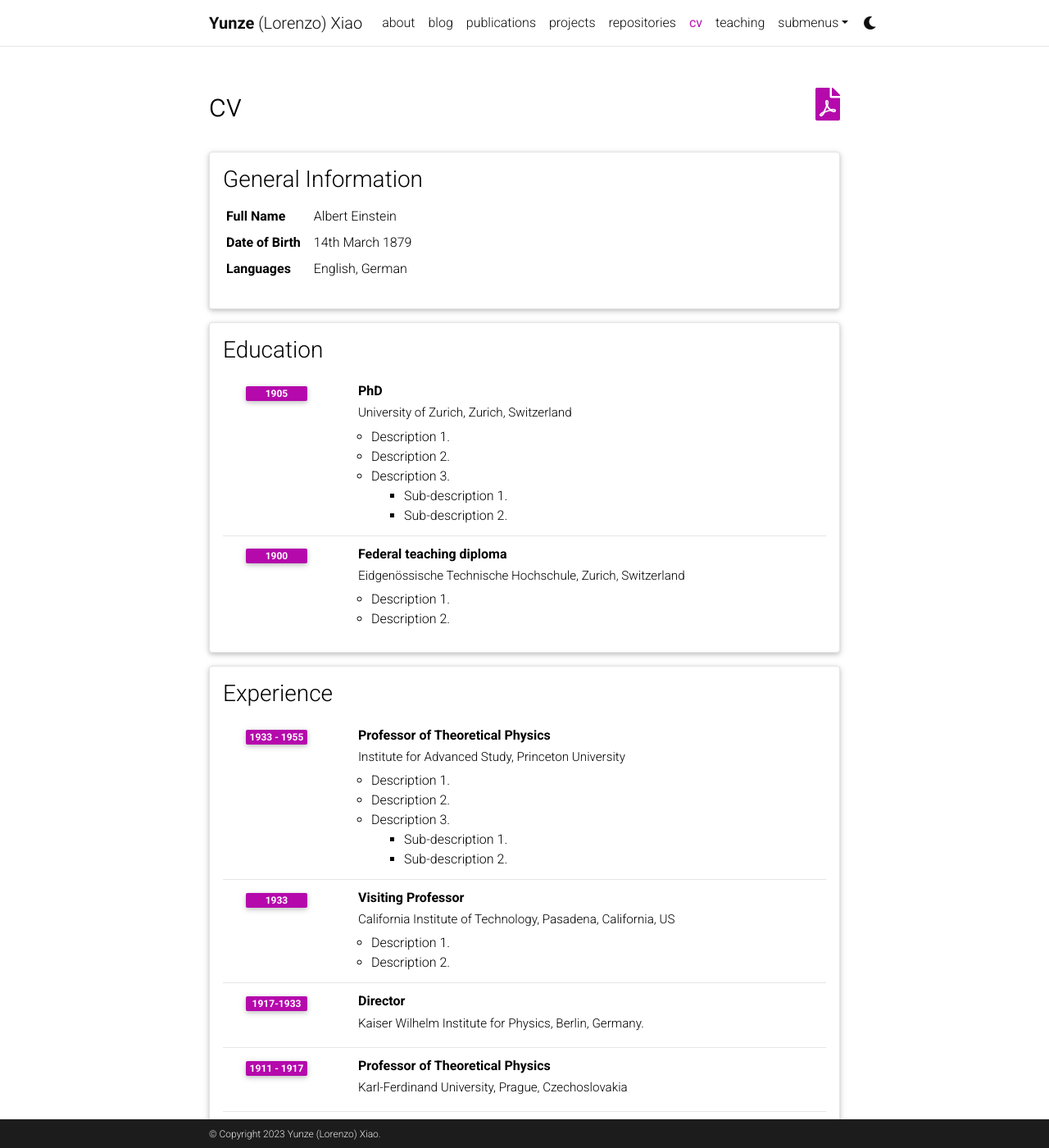
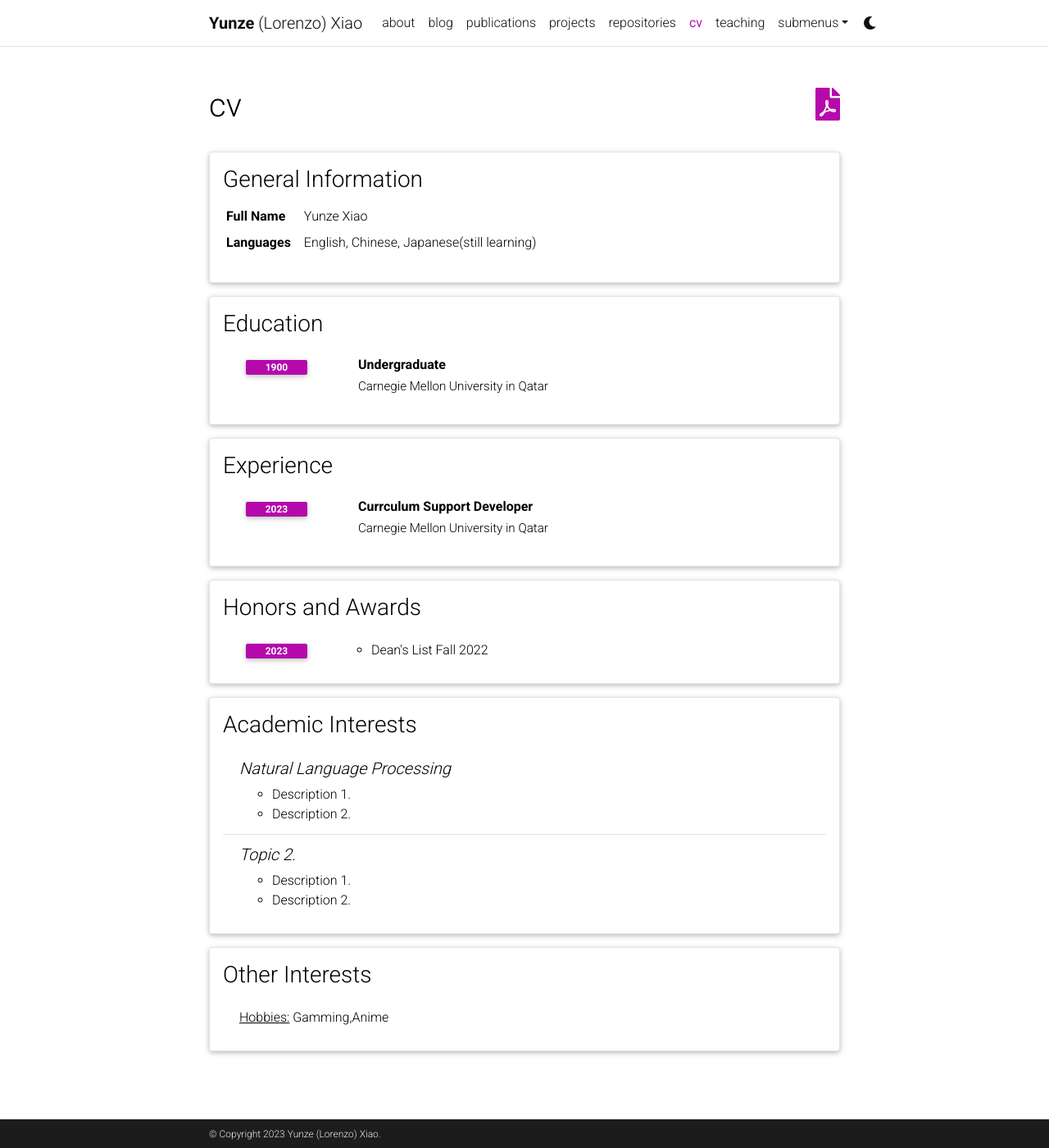
Before and after one commit to Algoroxyolo/algoroxyolo.github.io, a Jekyll site: the page built from _pages/cv.md, in a window 1280 px wide and 1400 px high. Shown: the whole window at 82% size. Built offline with Jekyll 4.4.1, drawn with Linux system fonts in a browser that asks for light colours; comment, search, counter and statistics services are not loaded; a style sheet for code colours, icons or effects is not loaded; some of the changed text lies outside the part shown.

Commit message:
modified:   _bibliography/papers.bib 	modified:   _data/cv.yml

```diff
--- a/_data/cv.yml
+++ b/_data/cv.yml
@@ -2,87 +2,38 @@
   type: map
   contents:
     - name: Full Name
-      value: Albert Einstein
-    - name: Date of Birth
-      value: 14th March 1879
+      value: Yunze Xiao
     - name: Languages
-      value: English, German
+      value: English, Chinese, Japanese(still learning)
 
 - title: Education
   type: time_table
   contents:
-    - title: PhD
-      institution: University of Zurich, Zurich, Switzerland
-      year: 1905
-      description:
-        - Description 1.
-        - Description 2.
-        - title: Description 3.
-          contents:
-            - Sub-description 1.
-            - Sub-description 2.
-    - title: Federal teaching diploma
-      institution: Eidgenössische Technische Hochschule, Zurich, Switzerland
+    - title: Undergraduate
+      institution: Carnegie Mellon University in Qatar
       year: 1900
-      description:
-        - Description 1.
-        - Description 2.
+
 
 - title: Experience
   type: time_table
   contents:
-    - title: Professor of Theoretical Physics
-      institution: Institute for Advanced Study, Princeton University
-      year: 1933 - 1955
-      description:
-        - Description 1.
-        - Description 2.
-        - title: Description 3.
-          contents:
-            - Sub-description 1.
-            - Sub-description 2.
-    - title: Visiting Professor
-      institution: California Institute of Technology, Pasadena, California, US
-      year: 1933
-      description:
-        - Description 1.
-        - Description 2.
+    - title: Currculum Support Developer
+      institution: Carnegie Mellon University in Qatar
+      year: 2023
 
-    - title: Director
-      institution: Kaiser Wilhelm Institute for Physics, Berlin, Germany.
-      year: 1917-1933
-
-    - title: Professor of Theoretical Physics
-      institution: Karl-Ferdinand University, Prague, Czechoslovakia
-      year: 1911 - 1917
-      description:
-
-    - title: Associate Professor of Theoretical Physics
-      institution: University of Zurich, Zurich, Switzerland
-      year: 1909 - 1911
-
-- title: Open Source Projects
-  type: time_table
-  contents:
-    - title: <a href="https://github.com/alshedivat/al-folio">al-folio</a>
-      year: 2015-now
-      description: A beautiful, simple, clean, and responsive Jekyll theme for academics.
 
 - title: Honors and Awards
   type: time_table
   contents:
-    - year: 1921
+    - year: 2023
       items:
-        - Nobel Prize in Physics
-        - Matteucci Medal
-    - year: 2029
-      items:
-        - Max Planck Medal
+        - Dean's List Fall 2022
+
 
 - title: Academic Interests
   type: nested_list
   contents:
-    - title: Topic 1.
+    - title: Natural Language Processing
       items:
         - Description 1.
         - Description 2.
@@ -94,4 +45,4 @@
 - title: Other Interests
   type: list
   contents:
-    - <u>Hobbies:</u> Hobby 1, Hobby 2, etc.
+    - <u>Hobbies:</u> Gamming,Anime
```
Also changed, not shown: _bibliography/papers.bib (+6 -11 lines).
